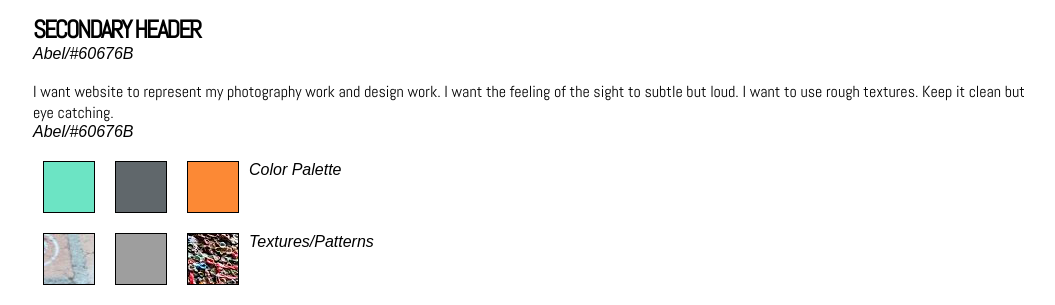
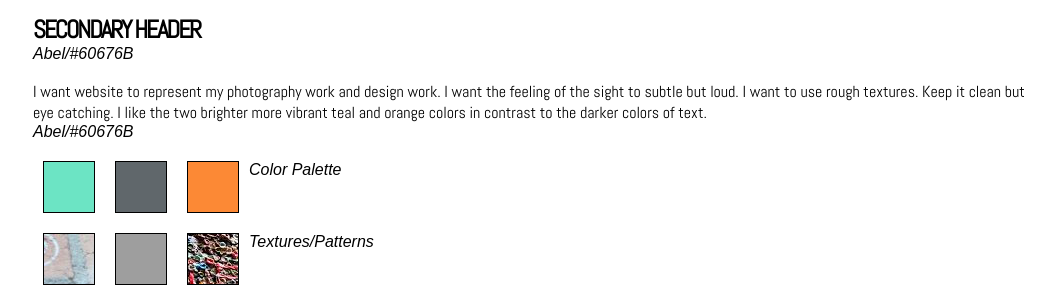
Before and after one commit to dmanp3/p3-style-tile, a plain HTML site: page index.html in a window 1280 px wide. Shown: the part 511-816 px from the top of the page, without its empty margins (107-1162 px from the left). Drawn offline with Linux system fonts and the light colour scheme; grey boxes are pictures that could not be loaded.

Commit message:
Finished

```diff
--- a/index.html
+++ b/index.html
@@ -42,7 +42,7 @@
 
 			<br><br>
 
-			<p> I want website to represent my photography work and design work. I want the feeling of the sight to subtle but loud. I want to use rough textures. Keep it clean but eye catching.
+			<p> I want website to represent my photography work and design work. I want the feeling of the sight to subtle but loud. I want to use rough textures. Keep it clean but eye catching. I like the two brighter more vibrant teal and orange colors in contrast to the darker colors of text.
 
 			</p>
 			<em>Abel/#60676B</em>
```
